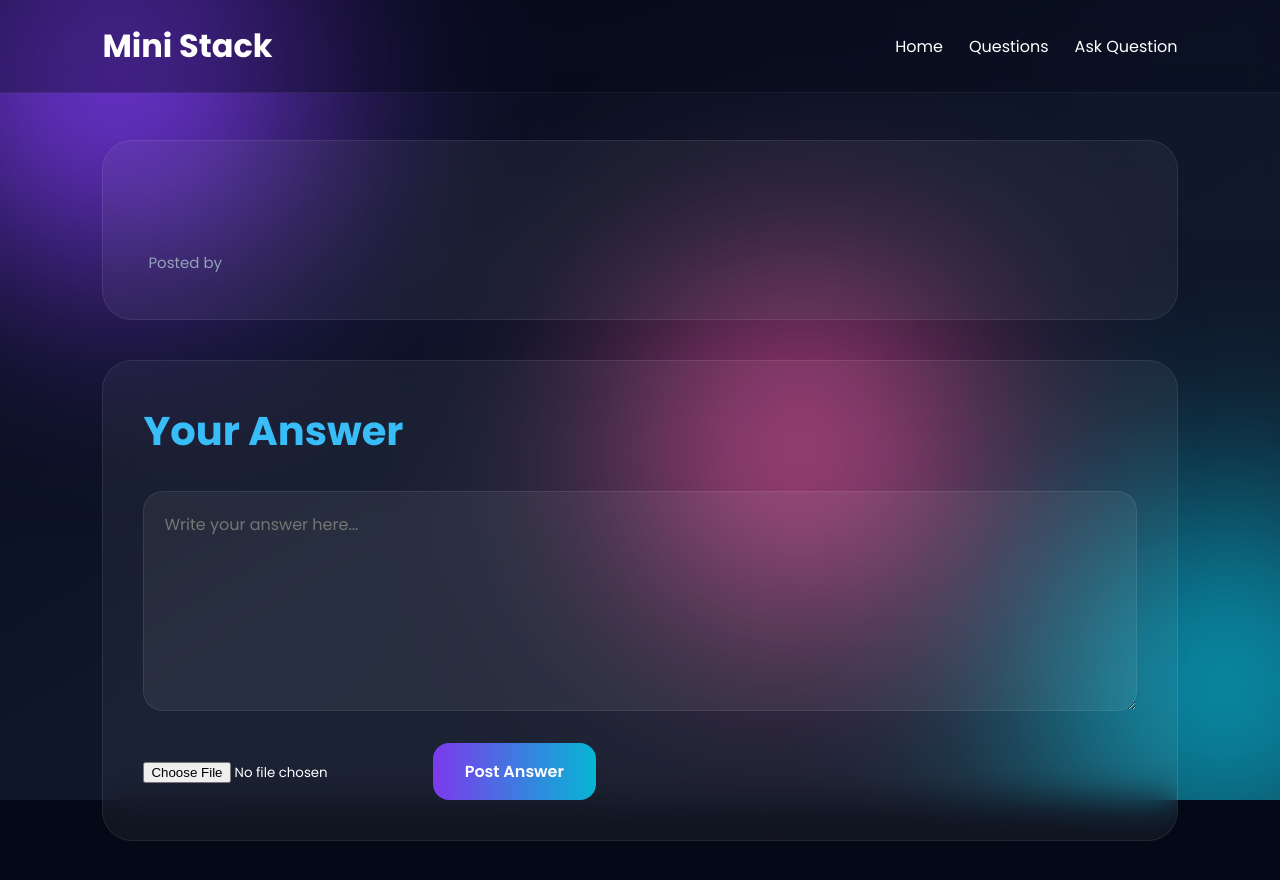
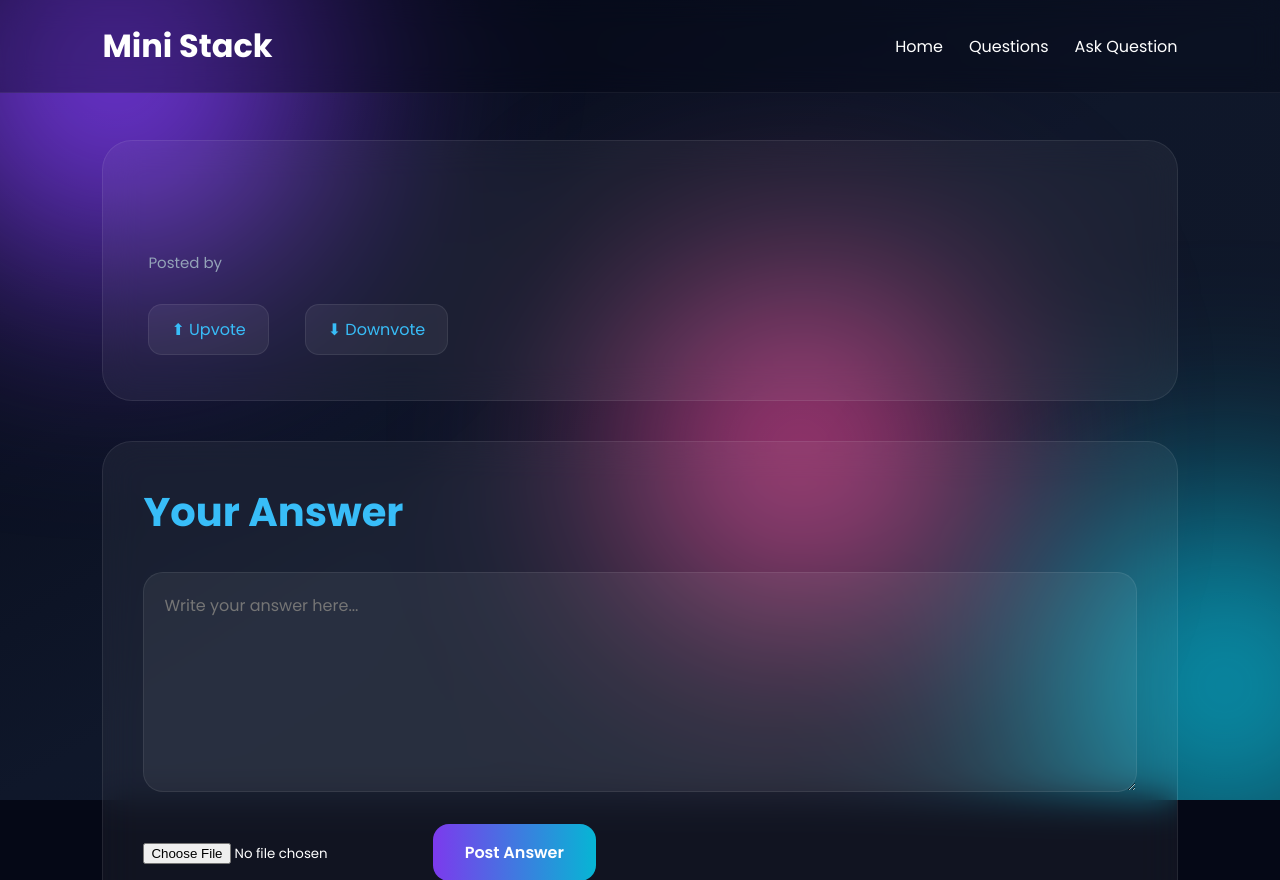
Before and after one commit to AaryaMakanikar3003/Mini-Stack-Overflow-Python-Project-using-Flask, a Flask app: template app/templates/questionDetails.html in a window 1280 px wide. Shown: the top 880 px of the page. Run offline with Flask 3, Linux system fonts and the light colour scheme; the template is opened without the code that fills it, so the values that code supplies are empty.

Commit message:
Implemented upvote and downvote system

```diff
--- a/app/templates/questionDetails.html
+++ b/app/templates/questionDetails.html
@@ -424,6 +424,50 @@
             transition:0.3s;
         }
 
+        .vote-section{
+
+            display:flex;
+
+            align-items:center;
+
+            gap:18px;
+
+            margin-top:30px;
+        }
+
+        .vote-btn{
+
+            text-decoration:none;
+
+            padding:12px 22px;
+
+            border-radius:14px;
+
+            background:rgba(255,255,255,0.06);
+
+            border:1px solid rgba(255,255,255,0.08);
+
+            color:#38bdf8;
+
+            transition:0.3s;
+        }
+
+        .vote-btn:hover{
+
+            background:rgba(56,189,248,0.12);
+
+            transform:translateY(-3px);
+        }
+
+        .vote-count{
+
+            font-size:22px;
+
+            font-weight:700;
+
+            color:white;
+        }
+
     </style>
 
 </head>
@@ -492,6 +536,22 @@
 
             <div class="author">
                 Posted by {{ question.username }}
+            </div>
+
+            <div class="vote-section">
+
+            <a href="/upvote/{{ question._id }}" class="vote-btn">
+                ⬆ Upvote
+            </a>
+
+            <div class="vote-count">
+                {{ question.votes }}
+            </div>
+
+            <a href="/downvote/{{ question._id }}" class="vote-btn">
+                ⬇ Downvote
+            </a>
+
             </div>
 
         </div>
```
Also changed, not shown: app/models/questionModel.py (+26 -0 lines), app/routes/questionRoute.py (+23 -0 lines).
